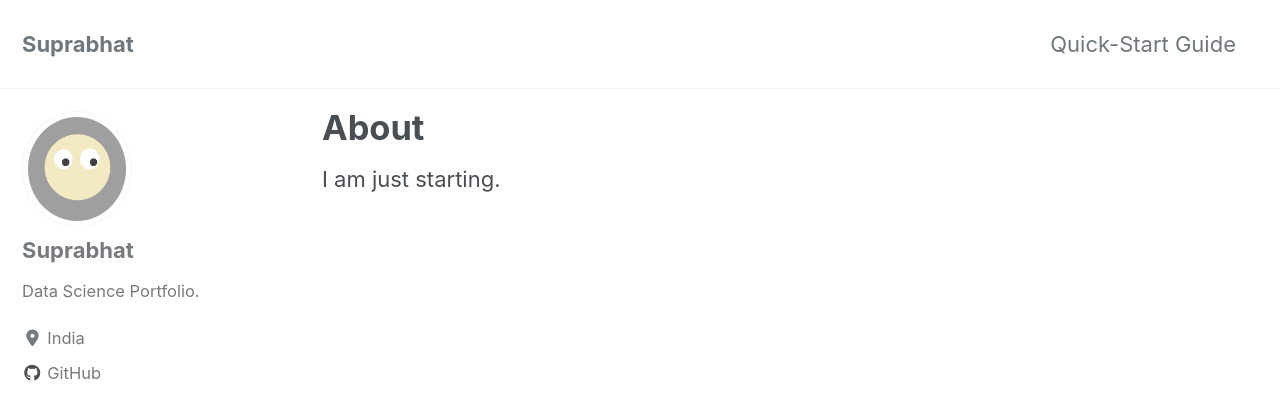
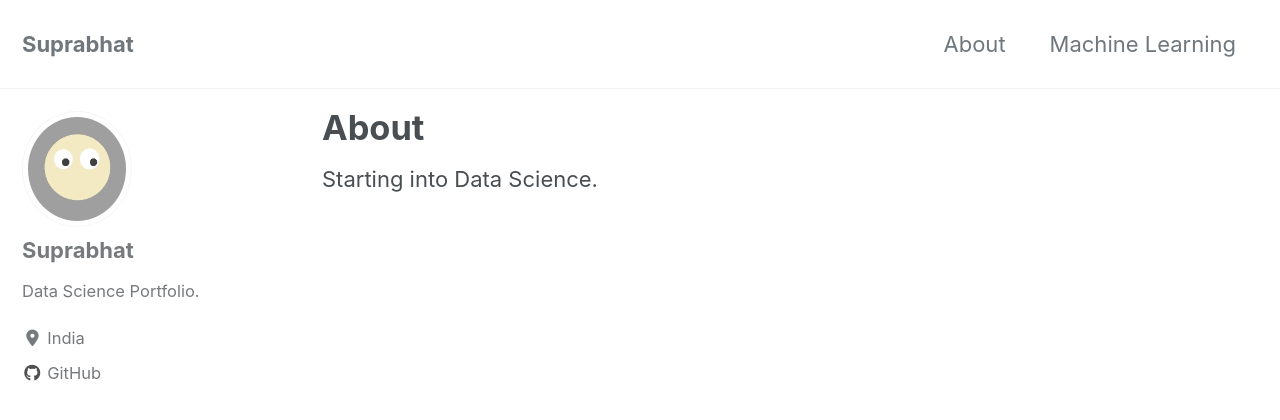
Before and after one commit to SuppuK/SuppuK.github.io, a Jekyll site: the page built from _pages/about.md, in a window 1280 px wide and 900 px high. Shown: the top 420 px of the window. Built offline with Jekyll 4.4.1, drawn with Linux system fonts in a browser that asks for light colours; cached includes are drawn as plain includes; nearby versions of some CDN libraries.

Commit message:
new github

```diff
--- a/_data/navigation.yml
+++ b/_data/navigation.yml
@@ -1,7 +1,9 @@
 # main links
 main:
-  - title: "Quick-Start Guide"
-    url: https://mmistakes.github.io/minimal-mistakes/docs/quick-start-guide/
+  - title: "About"
+    url: /about/
+  - title: "Machine Learning"
+    url: /machine-learning/
   # - title: "About"
   #   url: https://mmistakes.github.io/minimal-mistakes/about/
   # - title: "Sample Posts"
--- a/_pages/about.md
+++ b/_pages/about.md
@@ -5,4 +5,4 @@ header:
   image:"/images/bom.jpg"
 ---
 
-I am just starting.
+Starting into Data Science.
```
Also changed, not shown: _pages/404.md (added, +7 -0 lines), _pages/machinelearning.md (added, +8 -0 lines).
